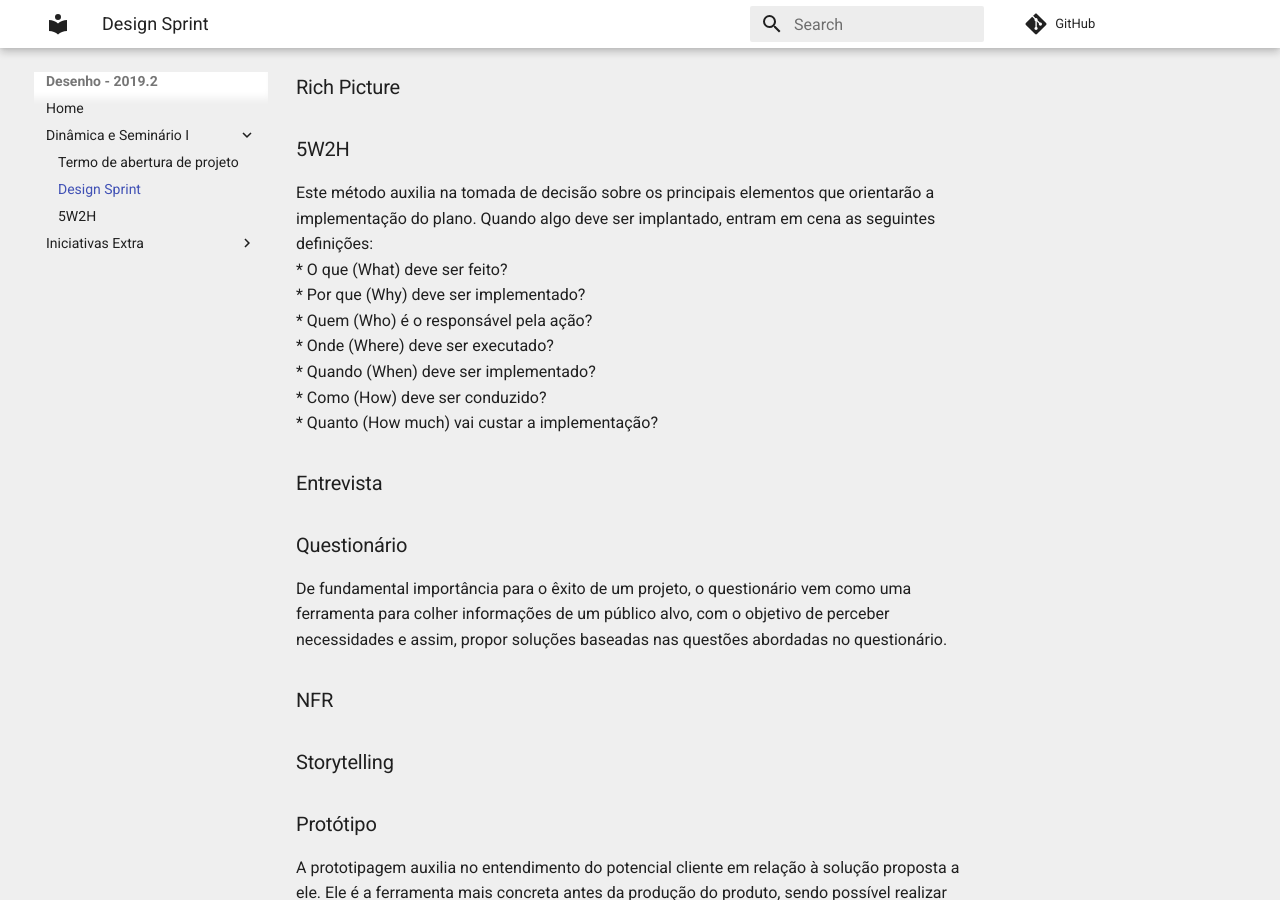
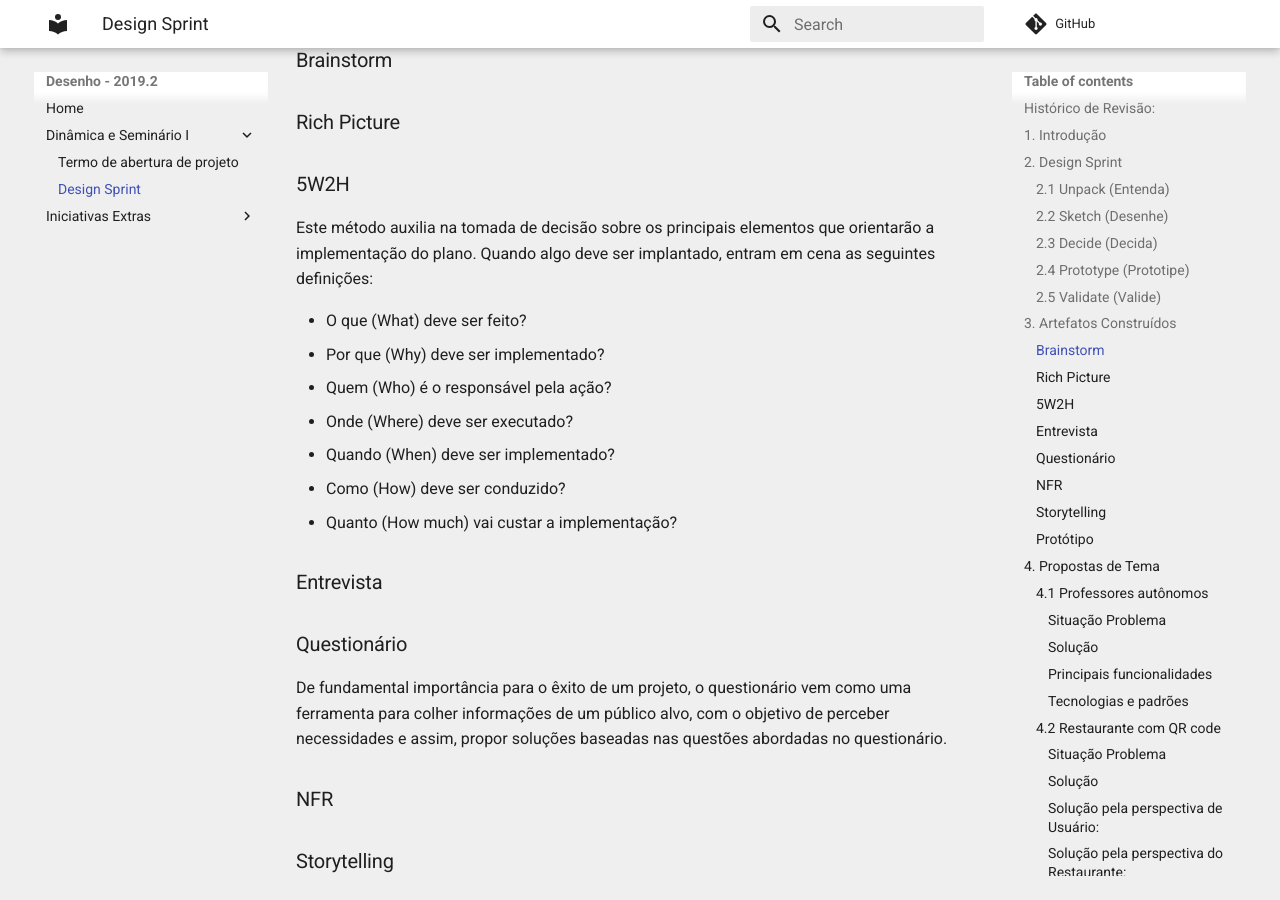
Before and after one commit to fga-desenho-2019-2/Wiki, an MkDocs documentation site: the page built from docs/seminario1/design_sprint.md, in a window 1280 px wide and 900 px high, scrolled down 1601 px. Built offline with MkDocs 1.6.1 and Material for MkDocs 9.7.7, drawn with Linux system fonts in a browser that asks for light colours; comment, search, counter and statistics services are not loaded; old or Windows-style settings are respelled for this version of MkDocs; some of the changed text lies outside the part shown.

Commit message:
Corrections in index, design sprint, mkdocs and richpictures files

```diff
--- a/docs/index.html
+++ b/docs/index.html
@@ -14,7 +14,7 @@
   <div class="container">
     <div class="section">
       <div class="card">
-        <a class="link-handler" href="Wiki/sobre">
+        <a class="link-handler" href="./sobre">
           <img class="imgs" src="./assets/img/doc.svg">
           <h2>Documentac&atilde;o</h2>
         </a>
--- a/docs/seminario1/design_sprint.md
+++ b/docs/seminario1/design_sprint.md
@@ -1,6 +1,6 @@
 # Design Sprint
 
-# Histórico de Revisão:
+## Histórico de Revisão:
 
 |Data|Versão|Descrição|Autor|
 |-|-|-|-|
@@ -9,18 +9,24 @@
 |20/08/2019|0.3|Adição do tópico 5 de decisão de tema e Adição do tópico de Artefatos| Pedro Rodrigues |
 |21/08/2019|0.4| Adição no tópico 3 sobre 5W2H, Questionário e Protótipo.|Shayane Alcântara|
 |21/08/2019|0.5| Adição do Richpicture Pedido no celular vs fila |Elias Bernardo|
+|22/08/2019|0.6| Restruturação do tópico Artefatos(6) e algumas correções |Sara Silva|
 
 ## 1. Introdução
 
 ## 2. Design Sprint
+
 ### 2.1 Unpack (Entenda)
 Nesta etapa, o grupo reúne informações com o objetivo de entender a proposta, elaborar hipóteses e ideias. Além disso, ter um espaço definido e adequado é importante para manter as dinâmicas eficientes.
+
 ### 2.2 Sketch (Desenhe)
 Nesta etapa, a equipe realiza esboços das ideias, como um "mapa do desafio" e as aprimora com o auxílio dos especialistas da empresa. É interesse que no espaço definido na etapa anterior tenha meios para facilitar estas ações.
+
 ### 2.3 Decide (Decida)
 A partir das ideias apresentadas, esta etapa é responsável pela escolha da ideia mais adequada para a equipe. Comumente, é desenhado um storyboard como um pré-protótipo, a fim de visualizar os possíveis detalhes do plano escolhido.
+
 ### 2.4 Prototype (Prototipe)
 Nesta etapa, é desenvolvido o protótipo baseado no storyboard da etapa anterior. É feito também um roteiro de entrevistas para preparação da validação com os potenciais clientes.
+
 ### 2.5 Validate (Valide)
 Nesta etapa, é realizada a validação com os potenciais clientes com testes, por meio do protótipo criado na etapa anterior. Caso necessário, a ideia é aprimorada. Com essa etapa concluída, já é possível direcionar a equipe para ações mais concretas no desenvolvimento da ideia.
 
@@ -32,13 +38,14 @@
 
 ### 5W2H
 Este método auxilia na tomada de decisão sobre os principais elementos que orientarão a implementação do plano. Quando algo deve ser implantado, entram em cena as seguintes definições:<br>
-    * O que (What) deve ser feito?<br>
-    * Por que (Why) deve ser implementado?<br>
-    * Quem (Who) é o responsável pela ação?<br>
-    * Onde (Where) deve ser executado?<br>
-    * Quando (When) deve ser implementado?<br>
-    * Como (How) deve ser conduzido?<br>
-    * Quanto (How much) vai custar a implementação?
+
+* O que (What) deve ser feito?<br>
+* Por que (Why) deve ser implementado?<br>
+* Quem (Who) é o responsável pela ação?<br>
+* Onde (Where) deve ser executado?<br>
+* Quando (When) deve ser implementado?<br>
+* Como (How) deve ser conduzido?<br>
+* Quanto (How much) vai custar a implementação?
 
 ### Entrevista
 
@@ -59,16 +66,20 @@
 Os temas são bastante diversos e a maioria dos mesmos foi desenvolvido de forma individual, detonando um grupo bem heterogêneo, já que cada indivíduo expressa uma visão pessoal diferente sobre um assunto.
 
 ### 4.1 Professores autônomos
+
 #### **Situação Problema**
 Professores autônomos possuem dificuldade para gerenciar alunos ou fazem o controle de forma manual.
+
 #### **Solução**
 Um software que facilite a gerência de alunos e permita a adição de tarefas, dentre outras features. (Para professores do 6º ao 3º ano do ensino médio).
+
 #### **Principais funcionalidades**
 * Cadastro de alunos por professor (o professor se cadastra e  posteriormente cadastra seus alunos na plataforma, fornecendo para eles os dados de login gerados);
 * Grade horária;
 * Inserção de atividades e compartilhamento colaborativo (um professor poderá acessar a atividade de outro desde que compartilhe as suas);
 * Desempenho dos alunos;
 * Cálculo financeiro;
+
 #### **Tecnologias e padrões**
 API: NodeJS (Express)
 Front: Vue
@@ -155,6 +166,7 @@
 Os temas anteriormente propostas sofreram críticas e elogios pelos membros do grupo e com isso um levantamento de pontos positivos e negativos a cerca de cada proposta.
 
 ### 5.1 Professores autônomos
+
 ##### Pontos Positivos
 * Traz suporte para um nicho de mercado.
 * Explora área de conhecimentos nova para o grupo.
@@ -165,6 +177,7 @@
 * Exige adesão de um público retraido com tecnologias novas.
 
 ### 5.2 Restaurante com QR code
+
 ##### Pontos Positivos
 * Inovador
 * Explora área de conhecimentos nova para o grupo.
@@ -176,6 +189,7 @@
 * Exige integração do sistema com o restaurante
 
 ### 5.3 Uber de guincho
+
 ##### Pontos Positivos
 * Concorrência baixa
 * Permite a aquisição de novos conhecimentos
@@ -188,6 +202,7 @@
 ### 5.4 Votação e escolha do Tema
 Após um período de debate entre o grupo, foi-se decidido que o tema seria escolhido a partir de uma votação pelo ferramenta **Poll Telegram**.
 <br><br>
+
 ##### Resultado após votação:
 
 ![poll-images](images/poll_temas.png)
@@ -196,12 +211,9 @@
 
 ## 6. Artefatos
 
-### 6.1 RichPicture
-#### RichPicture - Pedido na visão do cliente (Cartão de crédito - versão 1)
-![richpicture-pedido-cartao-v1](../images/richpicture-esboco-pedido-com-cartao.jpg)
+### 6.1 [RichPicture](./richpicture.md)
 
-#### RichPicture - Pedido no celular vs fila (versão 1)
-![richpicture-pedido-cartao-v1](../images/RP_fila_cel.png)
+### 6.2 [5W2H](./5w2h.md)
 
 ## 7. Conclusão
 
--- a/mkdocs.yml
+++ b/mkdocs.yml
@@ -30,6 +30,5 @@
   - Dinâmica e Seminário I:
       - Termo de abertura de projeto: 'seminario1/tap.md'
       - Design Sprint: 'seminario1/design_sprint.md'
-      - 5W2H: 'seminario1/5w2h.md'
-  - Iniciativas Extra:
+  - Iniciativas Extras:
       - Materiais complementares: 'iniciativas_extra/pesquisa_de_mercado.md'
```
Also changed, not shown: docs/seminario1/richpicture.md (added, +5 -0 lines), docs/iniciativas_extras/pesquisa_de_mercado.md (renamed from docs/iniciativas_extra/pesquisa_de_mercado.md).
